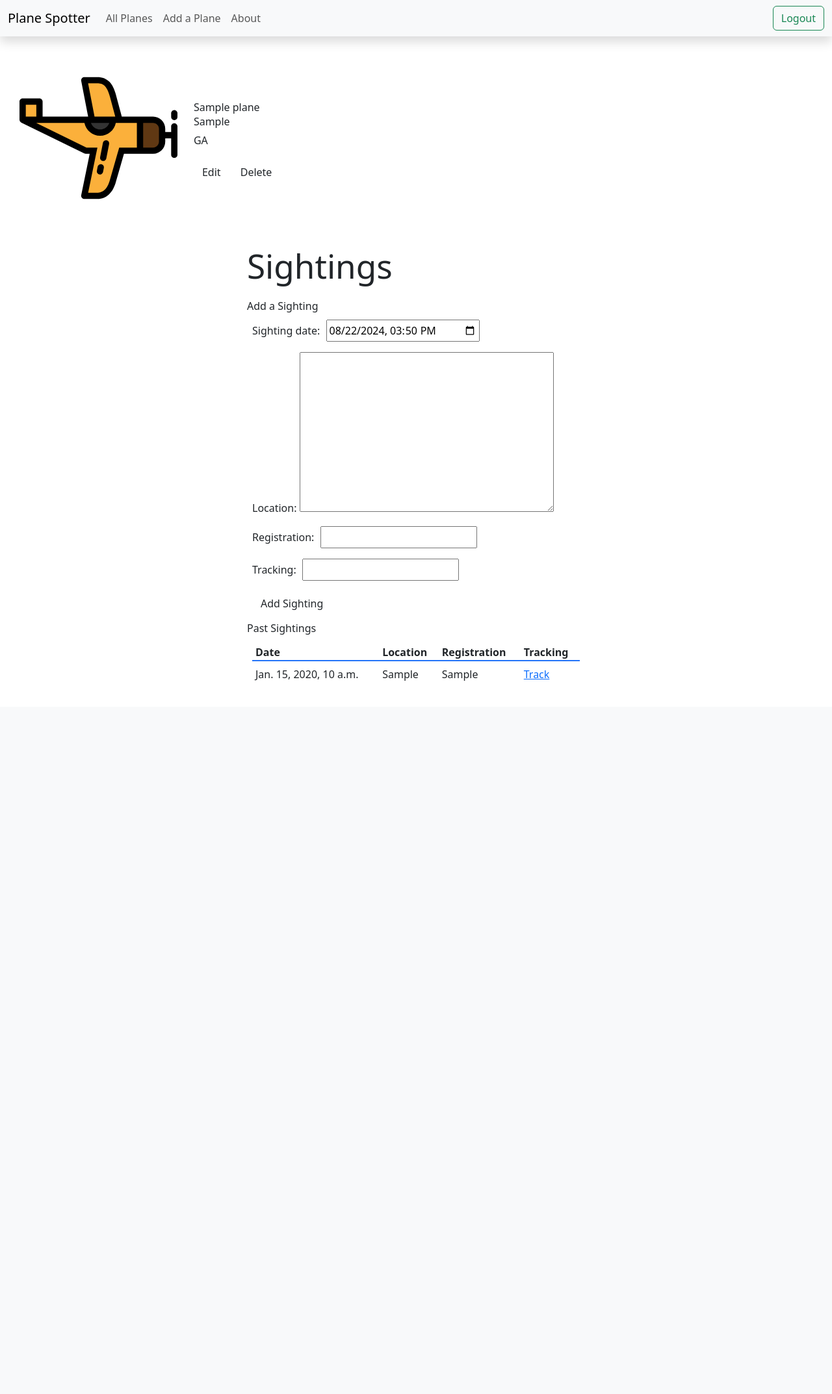
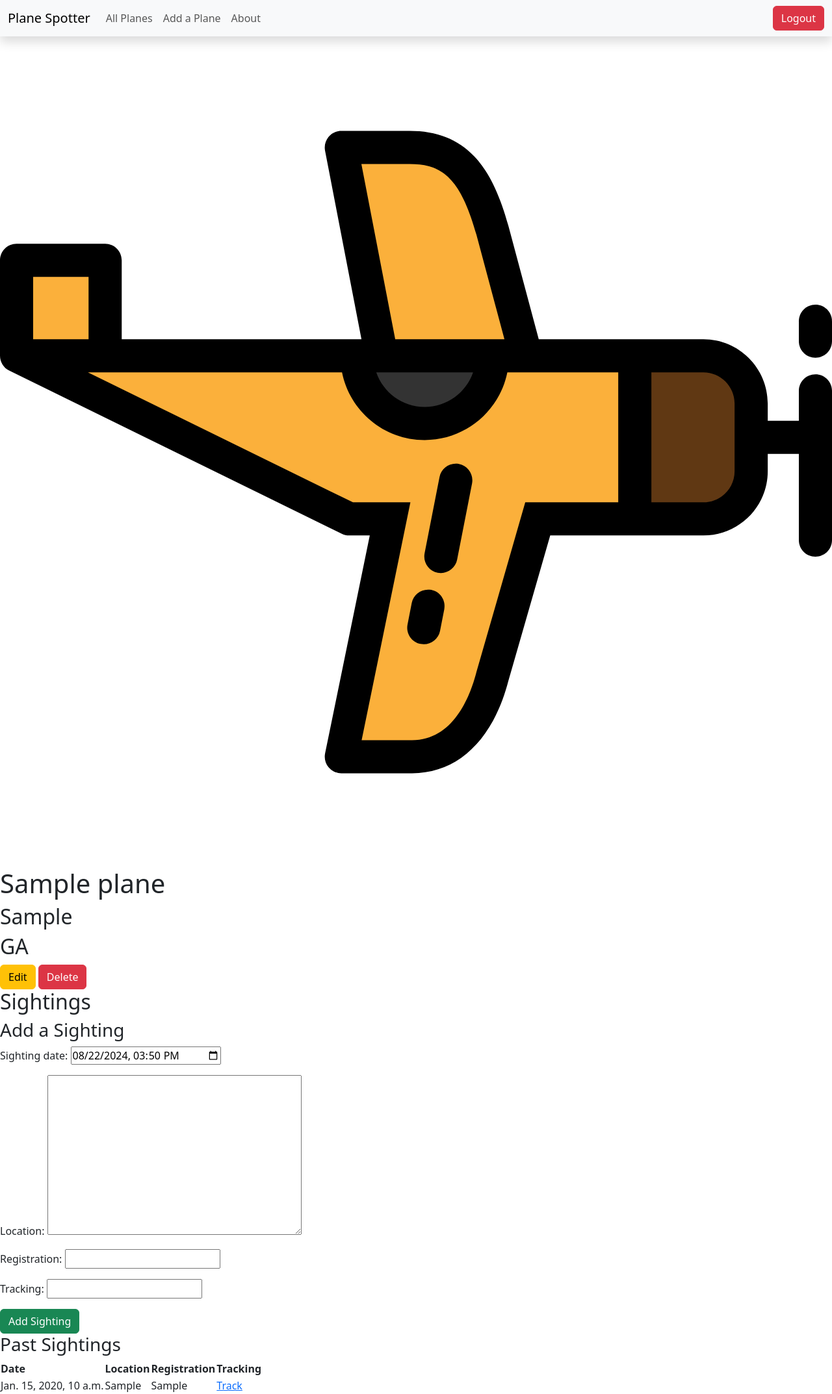
Before and after one commit to Baileybk2/plane-spotter, a Django app: page /planes/1/ in a window 1280 px wide. Shown: the whole page at 65% size. Before the commit the page ends 1048 px from the top, so only its background shows below. Run offline with Django 5.2, Linux system fonts and the light colour scheme; a user stored in the database is signed in; tables that the repository leaves empty hold one stand-in row (values such as "Sample post"); some libraries are stand-ins or nearby versions.

Commit message:
updated categories for airplanes and added button styles

```diff
--- a/main_app/models.py
+++ b/main_app/models.py
@@ -7,6 +7,8 @@
 CATEGORY = (
     ('GA', 'General Aviation'),
     ('MI', 'Military'),
+    ('PR', 'Private'),
+    ('CP', 'Corporite'),
     ('AG', 'Agricultural'),
     ('SP', 'Sport'),
     ('DR', 'Drone'),
--- a/main_app/static/css/planes/plane-detail.css
+++ b/main_app/static/css/planes/plane-detail.css
@@ -1,4 +1,4 @@
-.plane-container {
+/* .plane-container {
   padding: 35px 30px;
   display: flex;
   flex-direction: column;
@@ -24,7 +24,7 @@
   margin-top: 20px;
 }
 
-.feedings-toy-container {
+.container {
   display: flex;
   flex-direction: column;
   padding-bottom: 20px;
@@ -216,4 +216,4 @@
   .feedings-toy-container {
     padding: 0 40px;
   }
-}
+} */
--- a/main_app/templates/base.html
+++ b/main_app/templates/base.html
@@ -62,9 +62,7 @@
               action="{% url 'logout' %}"
             >
               {% csrf_token %}
-              <button class="btn btn-outline-success" type="submit">
-                Logout
-              </button>
+              <button class="btn btn-danger" type="submit">Logout</button>
             </form>
           </div>
           {% else %}
--- a/main_app/templates/planes/detail.html
+++ b/main_app/templates/planes/detail.html
@@ -10,14 +10,18 @@
     <h2>{{ plane.model }}</h2>
     <h2>{{ plane.category }}</h2>
     <div class="plane-actions">
-      <a href="{% url 'plane-update' plane.id %}" class="btn warn">Edit</a>
-      <a href="{% url 'plane-delete' plane.id %}" class="btn danger">Delete</a>
+      <a href="{% url 'plane-update' plane.id %}" class="btn btn-warning"
+        >Edit</a
+      >
+      <a href="{% url 'plane-delete' plane.id %}" class="btn btn-danger"
+        >Delete</a
+      >
     </div>
   </div>
 </section>
 
-<div class="feedings-toy-container">
-  <section class="feedings">
+<div class="sightings-container">
+  <section>
     <div class="subsection-title">
       <h2>Sightings</h2>
     </div>
@@ -30,7 +34,7 @@
       autocomplete="off"
     >
       {% csrf_token %} {{ sighting_form.as_p }}
-      <button type="submit" class="btn submit">Add Sighting</button>
+      <button type="submit" class="btn btn-success">Add Sighting</button>
     </form>
 
     <h3>Past Sightings</h3>
```
Also changed, not shown: main_app/templates/planes/index.html (+6 -3 lines), main_app/migrations/0008_alter_plane_category.py (added).
